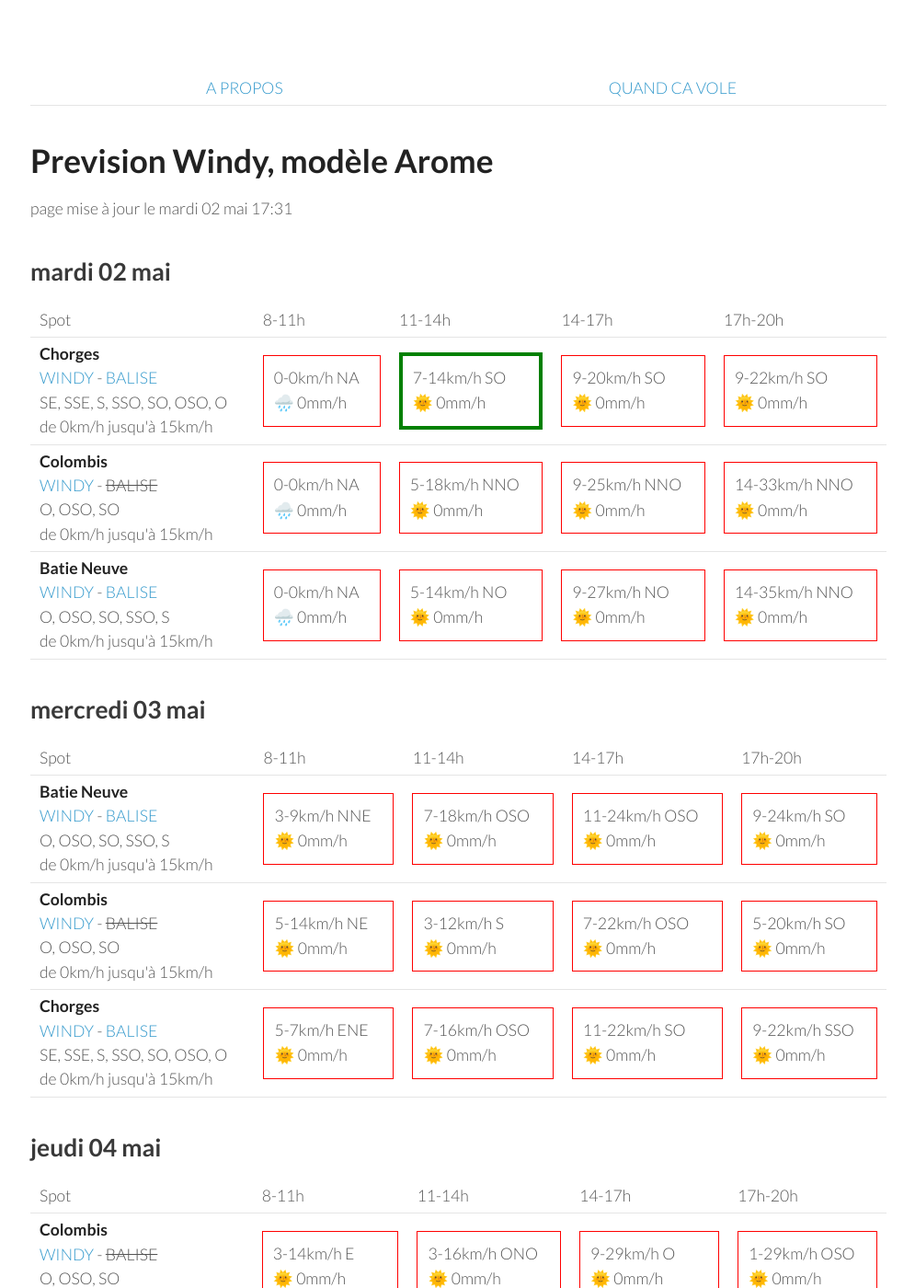
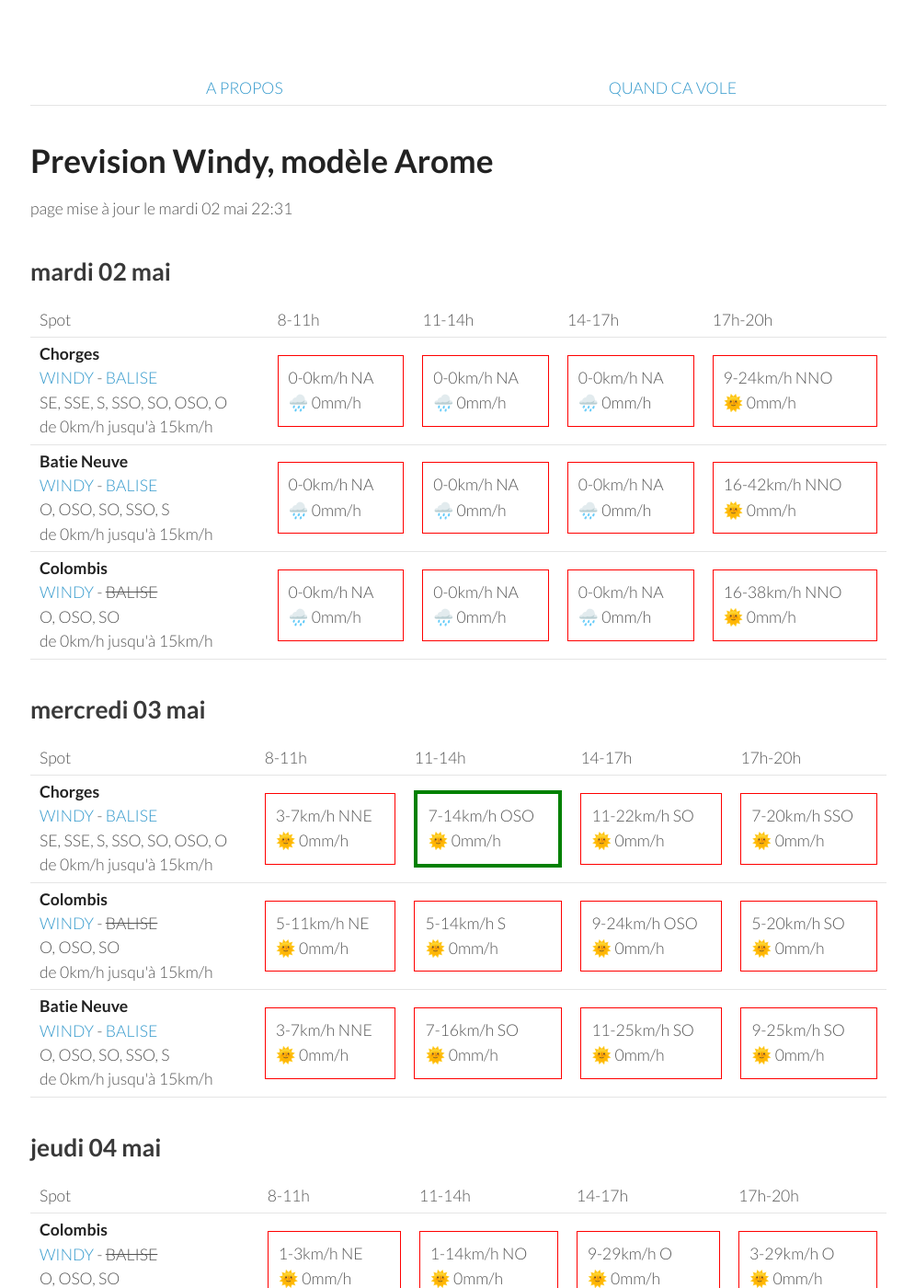
Before and after one commit to parapente-dans-le-nord/parapente-dans-le-nord.github.io, a Jekyll site: the page built from serre_poncon.markdown, in a window 1280 px wide and 1400 px high. Shown: the whole window at 92% size, without its empty margins (25-1020 px from the left). Built offline with Jekyll 4.4.1, drawn with Linux system fonts in a browser that asks for light colours; some of the changed text lies outside the part shown.

Commit message:
update index.markdown

```diff
--- a/serre_poncon.markdown
+++ b/serre_poncon.markdown
@@ -7,7 +7,7 @@ title:  "Tous les spots"
 {: .links}
 
 # Prevision Windy, modèle Arome
-page mise à jour le mardi 02 mai 17:31
+page mise à jour le mardi 02 mai 22:31
 
 ## mardi 02 mai
 
@@ -25,27 +25,27 @@ page mise à jour le mardi 02 mai 17:31
         <td><strong>Chorges</strong><br><a href="https://windy.com/44.578/6.280?44.559,6.262,10">WINDY</a> - <span class=""><a href="https://www.openwindmap.org/PP554">BALISE</a> </span><br> <span class="vent-favorable">SE, SSE, S, SSO, SO, OSO, O</span><br><span class="force-vent">de 0km/h jusqu'à 15km/h</span> </td>
 
             <td><div class="not-flyable"><p>0-0km/h NA</p><p>🌧️ 0mm/h</p></div></td>
-            <td><div class="flyable"><p>7-14km/h SO</p><p>🌞 0mm/h</p></div></td>
-            <td><div class="not-flyable"><p>9-20km/h SO</p><p>🌞 0mm/h</p></div></td>
-            <td><div class="not-flyable"><p>9-22km/h SO</p><p>🌞 0mm/h</p></div></td>
+            <td><div class="not-flyable"><p>0-0km/h NA</p><p>🌧️ 0mm/h</p></div></td>
+            <td><div class="not-flyable"><p>0-0km/h NA</p><p>🌧️ 0mm/h</p></div></td>
+            <td><div class="not-flyable"><p>9-24km/h NNO</p><p>🌞 0mm/h</p></div></td>
+
+    </tr>
+<tr>
+        <td><strong>Batie Neuve</strong><br><a href="https://windy.com/44.584/6.236?44.559,6.262,10,m:eTtagly">WINDY</a> - <span class=""><a href="https://www.openwindmap.org/PP554">BALISE</a> </span><br> <span class="vent-favorable">O, OSO, SO, SSO, S</span><br><span class="force-vent">de 0km/h jusqu'à 15km/h</span> </td>
+
+            <td><div class="not-flyable"><p>0-0km/h NA</p><p>🌧️ 0mm/h</p></div></td>
+            <td><div class="not-flyable"><p>0-0km/h NA</p><p>🌧️ 0mm/h</p></div></td>
+            <td><div class="not-flyable"><p>0-0km/h NA</p><p>🌧️ 0mm/h</p></div></td>
+            <td><div class="not-flyable"><p>16-42km/h NNO</p><p>🌞 0mm/h</p></div></td>
 
     </tr>
 <tr>
         <td><strong>Colombis</strong><br><a href="https://windy.com/44.494/6.216?44.559,6.262,10">WINDY</a> - <span class="no-balise"> BALISE </span><br> <span class="vent-favorable">O, OSO, SO</span><br><span class="force-vent">de 0km/h jusqu'à 15km/h</span> </td>
 
             <td><div class="not-flyable"><p>0-0km/h NA</p><p>🌧️ 0mm/h</p></div></td>
-            <td><div class="not-flyable"><p>5-18km/h NNO</p><p>🌞 0mm/h</p></div></td>
-            <td><div class="not-flyable"><p>9-25km/h NNO</p><p>🌞 0mm/h</p></div></td>
-            <td><div class="not-flyable"><p>14-33km/h NNO</p><p>🌞 0mm/h</p></div></td>
-
-    </tr>
-<tr>
-        <td><strong>Batie Neuve</strong><br><a href="https://windy.com/44.584/6.236?44.559,6.262,10,m:eTtagly">WINDY</a> - <span class=""><a href="https://www.openwindmap.org/PP554">BALISE</a> </span><br> <span class="vent-favorable">O, OSO, SO, SSO, S</span><br><span class="force-vent">de 0km/h jusqu'à 15km/h</span> </td>
-
             <td><div class="not-flyable"><p>0-0km/h NA</p><p>🌧️ 0mm/h</p></div></td>
-            <td><div class="not-flyable"><p>5-14km/h NO</p><p>🌞 0mm/h</p></div></td>
-            <td><div class="not-flyable"><p>9-27km/h NO</p><p>🌞 0mm/h</p></div></td>
-            <td><div class="not-flyable"><p>14-35km/h NNO</p><p>🌞 0mm/h</p></div></td>
+            <td><div class="not-flyable"><p>0-0km/h NA</p><p>🌧️ 0mm/h</p></div></td>
+            <td><div class="not-flyable"><p>16-38km/h NNO</p><p>🌞 0mm/h</p></div></td>
 
     </tr>
 
@@ -65,32 +65,32 @@ page mise à jour le mardi 02 mai 17:31
       <td>17h-20h</td>
     </tr>
 <tr>
-        <td><strong>Batie Neuve</strong><br><a href="https://windy.com/44.584/6.236?44.559,6.262,10,m:eTtagly">WINDY</a> - <span class=""><a href="https://www.openwindmap.org/PP554">BALISE</a> </span><br> <span class="vent-favorable">O, OSO, SO, SSO, S</span><br><span class="force-vent">de 0km/h jusqu'à 15km/h</span> </td>
+        <td><strong>Chorges</strong><br><a href="https://windy.com/44.578/6.280?44.559,6.262,10">WINDY</a> - <span class=""><a href="https://www.openwindmap.org/PP554">BALISE</a> </span><br> <span class="vent-favorable">SE, SSE, S, SSO, SO, OSO, O</span><br><span class="force-vent">de 0km/h jusqu'à 15km/h</span> </td>
 
-            <td><div class="not-flyable"><p>3-9km/h NNE</p><p>🌞 0mm/h</p></div></td>
-            <td><div class="not-flyable"><p>7-18km/h OSO</p><p>🌞 0mm/h</p></div></td>
-            <td><div class="not-flyable"><p>11-24km/h OSO</p><p>🌞 0mm/h</p></div></td>
-            <td><div class="not-flyable"><p>9-24km/h SO</p><p>🌞 0mm/h</p></div></td>
+            <td><div class="not-flyable"><p>3-7km/h NNE</p><p>🌞 0mm/h</p></div></td>
+            <td><div class="flyable"><p>7-14km/h OSO</p><p>🌞 0mm/h</p></div></td>
+            <td><div class="not-flyable"><p>11-22km/h SO</p><p>🌞 0mm/h</p></div></td>
+            <td><div class="not-flyable"><p>7-20km/h SSO</p><p>🌞 0mm/h</p></div></td>
 
 
     </tr>
 <tr>
         <td><strong>Colombis</strong><br><a href="https://windy.com/44.494/6.216?44.559,6.262,10">WINDY</a> - <span class="no-balise"> BALISE </span><br> <span class="vent-favorable">O, OSO, SO</span><br><span class="force-vent">de 0km/h jusqu'à 15km/h</span> </td>
 
-            <td><div class="not-flyable"><p>5-14km/h NE</p><p>🌞 0mm/h</p></div></td>
-            <td><div class="not-flyable"><p>3-12km/h S</p><p>🌞 0mm/h</p></div></td>
-            <td><div class="not-flyable"><p>7-22km/h OSO</p><p>🌞 0mm/h</p></div></td>
+            <td><div class="not-flyable"><p>5-11km/h NE</p><p>🌞 0mm/h</p></div></td>
+            <td><div class="not-flyable"><p>5-14km/h S</p><p>🌞 0mm/h</p></div></td>
+            <td><div class="not-flyable"><p>9-24km/h OSO</p><p>🌞 0mm/h</p></div></td>
             <td><div class="not-flyable"><p>5-20km/h SO</p><p>🌞 0mm/h</p></div></td>
 
 
     </tr>
 <tr>
-        <td><strong>Chorges</strong><br><a href="https://windy.com/44.578/6.280?44.559,6.262,10">WINDY</a> - <span class=""><a href="https://www.openwindmap.org/PP554">BALISE</a> </span><br> <span class="vent-favorable">SE, SSE, S, SSO, SO, OSO, O</span><br><span class="force-vent">de 0km/h jusqu'à 15km/h</span> </td>
+        <td><strong>Batie Neuve</strong><br><a href="https://windy.com/44.584/6.236?44.559,6.262,10,m:eTtagly">WINDY</a> - <span class=""><a href="https://www.openwindmap.org/PP554">BALISE</a> </span><br> <span class="vent-favorable">O, OSO, SO, SSO, S</span><br><span class="force-vent">de 0km/h jusqu'à 15km/h</span> </td>
 
-            <td><div class="not-flyable"><p>5-7km/h ENE</p><p>🌞 0mm/h</p></div></td>
-            <td><div class="not-flyable"><p>7-16km/h OSO</p><p>🌞 0mm/h</p></div></td>
-            <td><div class="not-flyable"><p>11-22km/h SO</p><p>🌞 0mm/h</p></div></td>
-            <td><div class="not-flyable"><p>9-22km/h SSO</p><p>🌞 0mm/h</p></div></td>
+            <td><div class="not-flyable"><p>3-7km/h NNE</p><p>🌞 0mm/h</p></div></td>
+            <td><div class="not-flyable"><p>7-16km/h SO</p><p>🌞 0mm/h</p></div></td>
+            <td><div class="not-flyable"><p>11-25km/h SO</p><p>🌞 0mm/h</p></div></td>
+            <td><div class="not-flyable"><p>9-25km/h SO</p><p>🌞 0mm/h</p></div></td>
 
 
     </tr>
@@ -113,30 +113,30 @@ page mise à jour le mardi 02 mai 17:31
 <tr>
         <td><strong>Colombis</strong><br><a href="https://windy.com/44.494/6.216?44.559,6.262,10">WINDY</a> - <span class="no-balise"> BALISE </span><br> <span class="vent-favorable">O, OSO, SO</span><br><span class="force-vent">de 0km/h jusqu'à 15km/h</span> </td>
 
-            <td><div class="not-flyable"><p>3-14km/h E</p><p>🌞 0mm/h</p></div></td>
-            <td><div class="not-flyable"><p>3-16km/h ONO</p><p>🌞 0mm/h</p></div></td>
+            <td><div class="not-flyable"><p>1-3km/h NE</p><p>🌞 0mm/h</p></div></td>
+            <td><div class="not-flyable"><p>1-14km/h NO</p><p>🌞 0mm/h</p></div></td>
             <td><div class="not-flyable"><p>9-29km/h O</p><p>🌞 0mm/h</p></div></td>
-            <td><div class="not-flyable"><p>1-29km/h OSO</p><p>🌞 0mm/h</p></div></td>
+            <td><div class="not-flyable"><p>3-29km/h O</p><p>🌞 0mm/h</p></div></td>
 
 
     </tr>
 <tr>
         <td><strong>Batie Neuve</strong><br><a href="https://windy.com/44.584/6.236?44.559,6.262,10,m:eTtagly">WINDY</a> - <span class=""><a href="https://www.openwindmap.org/PP554">BALISE</a> </span><br> <span class="vent-favorable">O, OSO, SO, SSO, S</span><br><span class="force-vent">de 0km/h jusqu'à 15km/h</span> </td>
 
-            <td><div class="not-flyable"><p>3-14km/h NE</p><p>🌞 0mm/h</p></div></td>
-            <td><div class="not-flyable"><p>3-22km/h SO</p><p>🌞 0mm/h</p></div></td>
+            <td><div class="not-flyable"><p>3-5km/h NNE</p><p>🌞 0mm/h</p></div></td>
+            <td><div class="not-flyable"><p>3-20km/h SSO</p><p>🌞 0mm/h</p></div></td>
             <td><div class="not-flyable"><p>7-31km/h SO</p><p>🌞 0mm/h</p></div></td>
-            <td><div class="not-flyable"><p>7-33km/h S</p><p>🌞 0mm/h</p></div></td>
+            <td><div class="not-flyable"><p>7-31km/h SSO</p><p>🌞 0mm/h</p></div></td>
 
 
     </tr>
 <tr>
         <td><strong>Chorges</strong><br><a href="https://windy.com/44.578/6.280?44.559,6.262,10">WINDY</a> - <span class=""><a href="https://www.openwindmap.org/PP554">BALISE</a> </span><br> <span class="vent-favorable">SE, SSE, S, SSO, SO, OSO, O</span><br><span class="force-vent">de 0km/h jusqu'à 15km/h</span> </td>
 
-            <td><div class="not-flyable"><p>3-16km/h ENE</p><p>🌞 0mm/h</p></div></td>
-            <td><div class="not-flyable"><p>3-22km/h SO</p><p>🌞 0mm/h</p></div></td>
+            <td><div class="not-flyable"><p>3-7km/h NE</p><p>🌞 0mm/h</p></div></td>
+            <td><div class="not-flyable"><p>3-20km/h SO</p><p>🌞 0mm/h</p></div></td>
             <td><div class="not-flyable"><p>7-31km/h OSO</p><p>🌞 0mm/h</p></div></td>
-            <td><div class="not-flyable"><p>5-33km/h S</p><p>🌞 0mm/h</p></div></td>
+            <td><div class="not-flyable"><p>5-31km/h SSO</p><p>🌞 0mm/h</p></div></td>
 
 
     </tr>
@@ -160,9 +160,9 @@ page mise à jour le mardi 02 mai 17:31
         <td><strong>Colombis</strong><br><a href="https://windy.com/44.494/6.216?44.559,6.262,10">WINDY</a> - <span class="no-balise"> BALISE </span><br> <span class="vent-favorable">O, OSO, SO</span><br><span class="force-vent">de 0km/h jusqu'à 15km/h</span> </td>
 
             <td><div class="not-flyable"><p>3-12km/h E</p><p>🌞 0mm/h</p></div></td>
-            <td><div class="flyable"><p>1-14km/h O</p><p>🌞 0mm/h</p></div></td>
-            <td><div class="not-flyable"><p>7-24km/h O</p><p>🌞 0mm/h</p></div></td>
-            <td><div class="not-flyable"><p>9-29km/h OSO</p><p>🌞 0mm/h</p></div></td>
+            <td><div class="flyable"><p>3-14km/h O</p><p>🌞 0mm/h</p></div></td>
+            <td><div class="not-flyable"><p>7-25km/h OSO</p><p>🌞 0mm/h</p></div></td>
+            <td><div class="not-flyable"><p>7-25km/h SO</p><p>🌞 0mm/h</p></div></td>
 
 
     </tr>
@@ -171,8 +171,8 @@ page mise à jour le mardi 02 mai 17:31
 
             <td><div class="not-flyable"><p>3-12km/h NE</p><p>🌞 0mm/h</p></div></td>
             <td><div class="not-flyable"><p>3-20km/h SSO</p><p>🌞 0mm/h</p></div></td>
-            <td><div class="not-flyable"><p>7-27km/h SO</p><p>🌞 0mm/h</p></div></td>
-            <td><div class="not-flyable"><p>7-33km/h OSO</p><p>🌧 0.4mm/h</p></div></td>
+            <td><div class="not-flyable"><p>7-31km/h SO</p><p>🌞 0mm/h</p></div></td>
+            <td><div class="not-flyable"><p>7-31km/h SO</p><p>🌧 0.2mm/h</p></div></td>
 
 
     </tr>
@@ -180,9 +180,9 @@ page mise à jour le mardi 02 mai 17:31
         <td><strong>Chorges</strong><br><a href="https://windy.com/44.578/6.280?44.559,6.262,10">WINDY</a> - <span class=""><a href="https://www.openwindmap.org/PP554">BALISE</a> </span><br> <span class="vent-favorable">SE, SSE, S, SSO, SO, OSO, O</span><br><span class="force-vent">de 0km/h jusqu'à 15km/h</span> </td>
 
             <td><div class="not-flyable"><p>3-12km/h NE</p><p>🌞 0mm/h</p></div></td>
-            <td><div class="not-flyable"><p>3-20km/h SO</p><p>🌞 0mm/h</p></div></td>
-            <td><div class="not-flyable"><p>7-29km/h SO</p><p>🌞 0mm/h</p></div></td>
-            <td><div class="not-flyable"><p>9-33km/h OSO</p><p>🌧 0.5mm/h</p></div></td>
+            <td><div class="not-flyable"><p>3-20km/h SSO</p><p>🌞 0mm/h</p></div></td>
+            <td><div class="not-flyable"><p>7-31km/h SO</p><p>🌞 0mm/h</p></div></td>
+            <td><div class="not-flyable"><p>7-31km/h OSO</p><p>🌧 0.2mm/h</p></div></td>
 
 
     </tr>
@@ -205,10 +205,10 @@ page mise à jour le mardi 02 mai 17:31
 <tr>
         <td><strong>Colombis</strong><br><a href="https://windy.com/44.494/6.216?44.559,6.262,10">WINDY</a> - <span class="no-balise"> BALISE </span><br> <span class="vent-favorable">O, OSO, SO</span><br><span class="force-vent">de 0km/h jusqu'à 15km/h</span> </td>
 
-            <td><div class="not-flyable"><p>3-12km/h E</p><p>🌞 0mm/h</p></div></td>
-            <td><div class="not-flyable"><p>0-14km/h E</p><p>🌞 0mm/h</p></div></td>
-            <td><div class="not-flyable"><p>5-24km/h O</p><p>🌧 0.2mm/h</p></div></td>
-            <td><div class="not-flyable"><p>5-24km/h OSO</p><p>🌧 0.4mm/h</p></div></td>
+            <td><div class="not-flyable"><p>5-12km/h E</p><p>🌞 0mm/h</p></div></td>
+            <td><div class="not-flyable"><p>1-14km/h NE</p><p>🌞 0mm/h</p></div></td>
+            <td><div class="not-flyable"><p>7-25km/h OSO</p><p>🌞 0mm/h</p></div></td>
+            <td><div class="not-flyable"><p>7-27km/h SO</p><p>🌞 0mm/h</p></div></td>
 
 
     </tr>
@@ -216,19 +216,19 @@ page mise à jour le mardi 02 mai 17:31
         <td><strong>Batie Neuve</strong><br><a href="https://windy.com/44.584/6.236?44.559,6.262,10,m:eTtagly">WINDY</a> - <span class=""><a href="https://www.openwindmap.org/PP554">BALISE</a> </span><br> <span class="vent-favorable">O, OSO, SO, SSO, S</span><br><span class="force-vent">de 0km/h jusqu'à 15km/h</span> </td>
 
             <td><div class="not-flyable"><p>3-12km/h NE</p><p>🌞 0mm/h</p></div></td>
-            <td><div class="not-flyable"><p>3-18km/h SSO</p><p>🌞 0mm/h</p></div></td>
-            <td><div class="not-flyable"><p>7-29km/h SO</p><p>🌞 0mm/h</p></div></td>
-            <td><div class="not-flyable"><p>5-31km/h SO</p><p>🌧 0.2mm/h</p></div></td>
+            <td><div class="not-flyable"><p>3-18km/h S</p><p>🌞 0mm/h</p></div></td>
+            <td><div class="not-flyable"><p>7-31km/h SO</p><p>🌧 0.2mm/h</p></div></td>
+            <td><div class="not-flyable"><p>7-33km/h SO</p><p>🌞 0mm/h</p></div></td>
 
 
     </tr>
 <tr>
         <td><strong>Chorges</strong><br><a href="https://windy.com/44.578/6.280?44.559,6.262,10">WINDY</a> - <span class=""><a href="https://www.openwindmap.org/PP554">BALISE</a> </span><br> <span class="vent-favorable">SE, SSE, S, SSO, SO, OSO, O</span><br><span class="force-vent">de 0km/h jusqu'à 15km/h</span> </td>
 
-            <td><div class="not-flyable"><p>3-14km/h NE</p><p>🌞 0mm/h</p></div></td>
-            <td><div class="not-flyable"><p>3-20km/h SSO</p><p>🌞 0mm/h</p></div></td>
-            <td><div class="not-flyable"><p>7-31km/h OSO</p><p>🌞 0mm/h</p></div></td>
-            <td><div class="not-flyable"><p>5-31km/h SO</p><p>🌧 0.2mm/h</p></div></td>
+            <td><div class="not-flyable"><p>3-12km/h NE</p><p>🌞 0mm/h</p></div></td>
+            <td><div class="not-flyable"><p>3-18km/h SSO</p><p>🌞 0mm/h</p></div></td>
+            <td><div class="not-flyable"><p>7-31km/h SO</p><p>🌧 0.2mm/h</p></div></td>
+            <td><div class="not-flyable"><p>7-33km/h SO</p><p>🌞 0mm/h</p></div></td>
 
 
     </tr>
@@ -251,10 +251,20 @@ page mise à jour le mardi 02 mai 17:31
 <tr>
         <td><strong>Colombis</strong><br><a href="https://windy.com/44.494/6.216?44.559,6.262,10">WINDY</a> - <span class="no-balise"> BALISE </span><br> <span class="vent-favorable">O, OSO, SO</span><br><span class="force-vent">de 0km/h jusqu'à 15km/h</span> </td>
 
-            <td><div class="not-flyable"><p>3-9km/h E</p><p>🌞 0mm/h</p></div></td>
-            <td><div class="not-flyable"><p>0-11km/h ENE</p><p>🌧 0.4mm/h</p></div></td>
-            <td><div class="not-flyable"><p>5-24km/h O</p><p>🌧 0.3mm/h</p></div></td>
-            <td><div class="not-flyable"><p>9-31km/h NO</p><p>🌧 4mm/h</p></div></td>
+            <td><div class="not-flyable"><p>1-12km/h E</p><p>🌞 0mm/h</p></div></td>
+            <td><div class="not-flyable"><p>3-16km/h OSO</p><p>🌞 0mm/h</p></div></td>
+            <td><div class="not-flyable"><p>9-25km/h SO</p><p>🌞 0mm/h</p></div></td>
+            <td><div class="not-flyable"><p>3-25km/h NE</p><p>🌧 0.5mm/h</p></div></td>
+
+
+    </tr>
+<tr>
+        <td><strong>Batie Neuve</strong><br><a href="https://windy.com/44.584/6.236?44.559,6.262,10,m:eTtagly">WINDY</a> - <span class=""><a href="https://www.openwindmap.org/PP554">BALISE</a> </span><br> <span class="vent-favorable">O, OSO, SO, SSO, S</span><br><span class="force-vent">de 0km/h jusqu'à 15km/h</span> </td>
+
+            <td><div class="not-flyable"><p>1-11km/h NE</p><p>🌞 0mm/h</p></div></td>
+            <td><div class="not-flyable"><p>5-22km/h SO</p><p>🌞 0mm/h</p></div></td>
+            <td><div class="not-flyable"><p>7-29km/h SO</p><p>🌞 0mm/h</p></div></td>
+            <td><div class="not-flyable"><p>1-29km/h S</p><p>🌧 0.8mm/h</p></div></td>
 
 
     </tr>
@@ -262,19 +272,9 @@ page mise à jour le mardi 02 mai 17:31
         <td><strong>Chorges</strong><br><a href="https://windy.com/44.578/6.280?44.559,6.262,10">WINDY</a> - <span class=""><a href="https://www.openwindmap.org/PP554">BALISE</a> </span><br> <span class="vent-favorable">SE, SSE, S, SSO, SO, OSO, O</span><br><span class="force-vent">de 0km/h jusqu'à 15km/h</span> </td>
 
             <td><div class="not-flyable"><p>3-12km/h NE</p><p>🌞 0mm/h</p></div></td>
-            <td><div class="not-flyable"><p>1-18km/h SSE</p><p>🌧 0.3mm/h</p></div></td>
-            <td><div class="not-flyable"><p>5-29km/h SO</p><p>🌧 0.3mm/h</p></div></td>
-            <td><div class="not-flyable"><p>5-27km/h NNO</p><p>🌧 3.1mm/h</p></div></td>
-
-
-    </tr>
-<tr>
-        <td><strong>Batie Neuve</strong><br><a href="https://windy.com/44.584/6.236?44.559,6.262,10,m:eTtagly">WINDY</a> - <span class=""><a href="https://www.openwindmap.org/PP554">BALISE</a> </span><br> <span class="vent-favorable">O, OSO, SO, SSO, S</span><br><span class="force-vent">de 0km/h jusqu'à 15km/h</span> </td>
-
-            <td><div class="not-flyable"><p>3-12km/h NE</p><p>🌞 0mm/h</p></div></td>
-            <td><div class="not-flyable"><p>3-18km/h SSE</p><p>🌧 0.2mm/h</p></div></td>
-            <td><div class="not-flyable"><p>5-27km/h SO</p><p>🌧 0.2mm/h</p></div></td>
-            <td><div class="not-flyable"><p>7-25km/h NNO</p><p>🌧 3.4mm/h</p></div></td>
+            <td><div class="not-flyable"><p>5-22km/h SO</p><p>🌞 0mm/h</p></div></td>
+            <td><div class="not-flyable"><p>7-29km/h SO</p><p>🌞 0mm/h</p></div></td>
+            <td><div class="not-flyable"><p>1-27km/h S</p><p>🌧 1mm/h</p></div></td>
 
 
     </tr>
```
